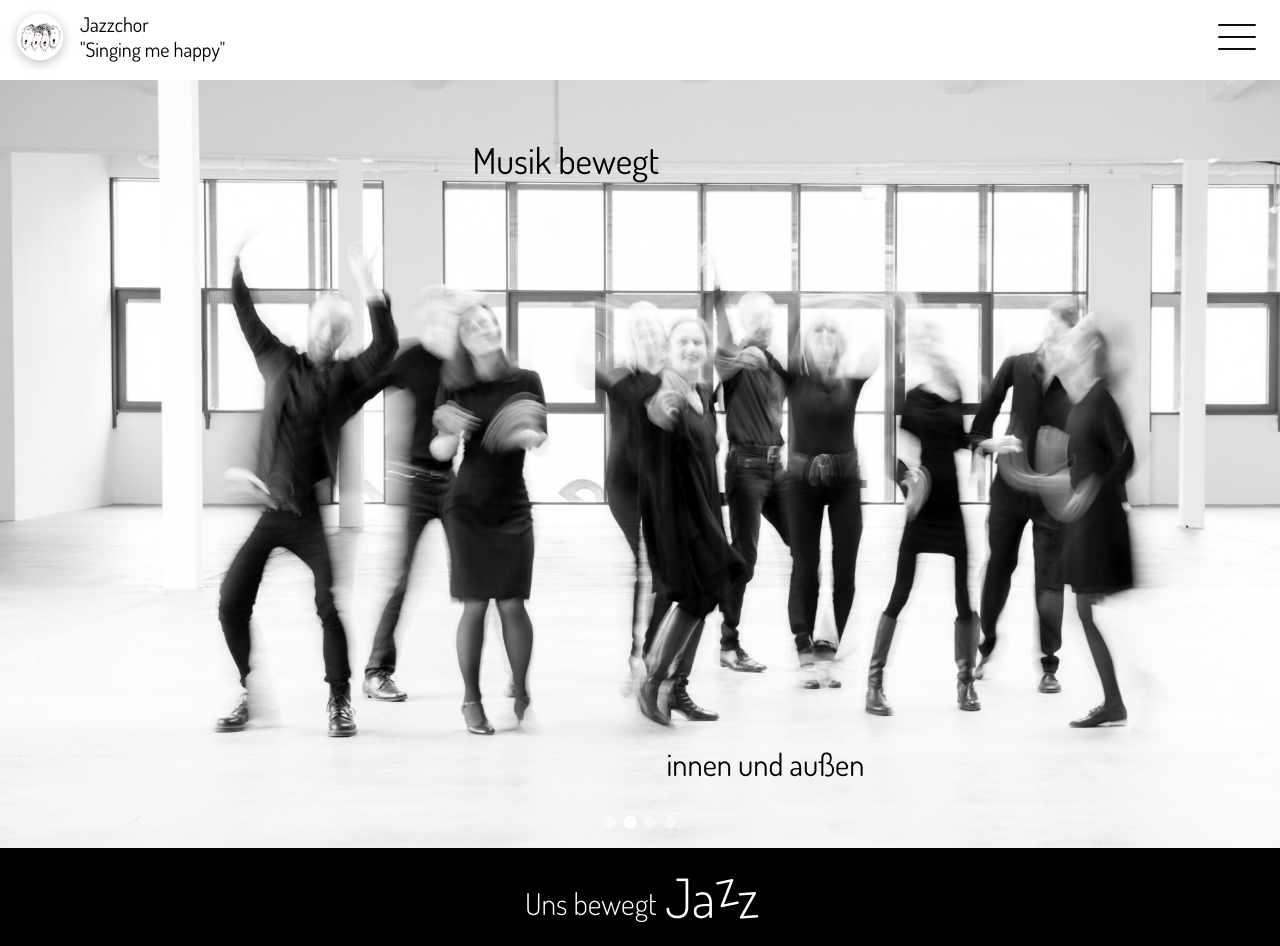
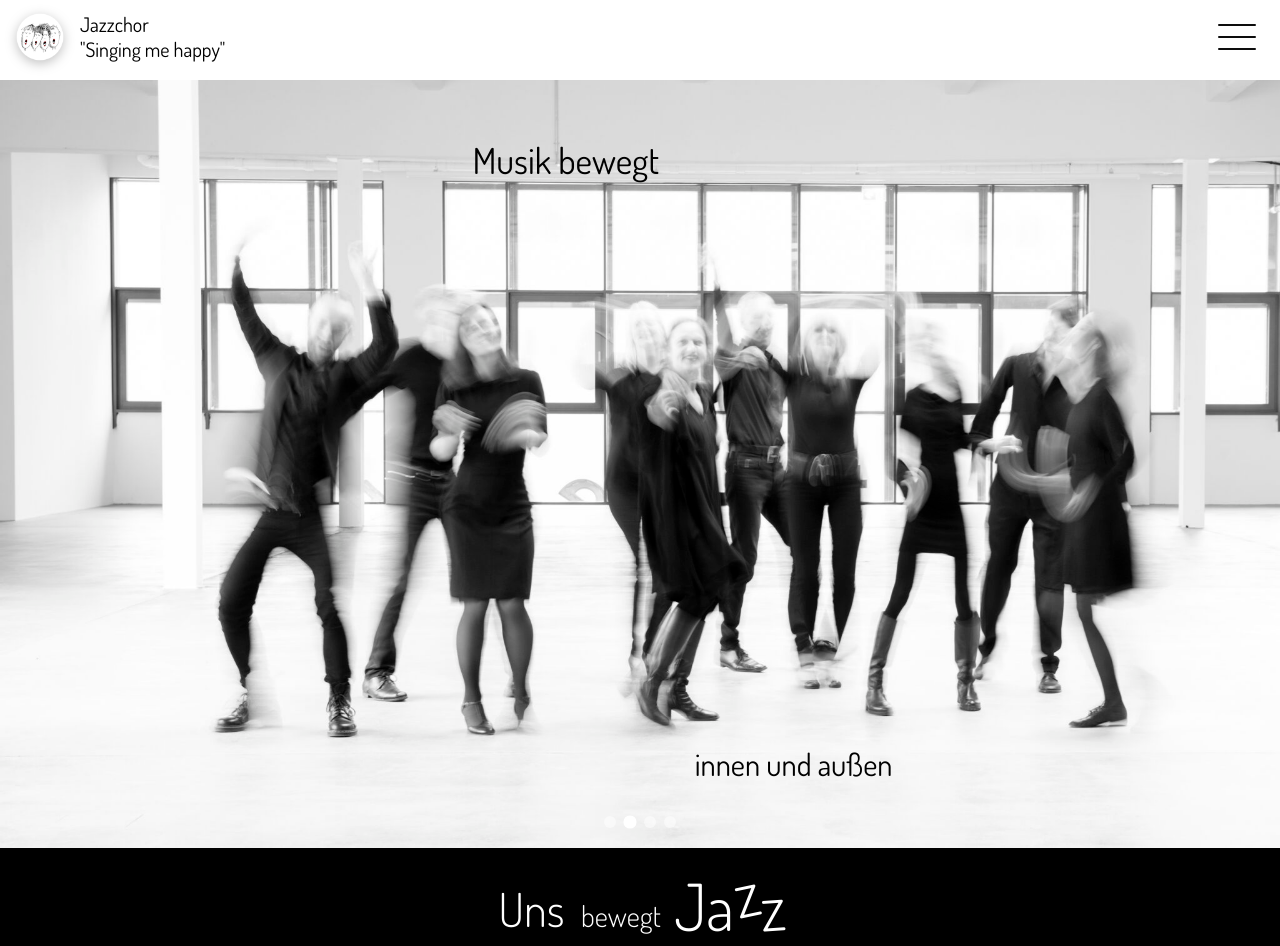
Before and after one commit to NinaHahne/singingmehappy, a SvelteKit app: page / in a window 1280 px wide. Shown: the top 946 px of the page. Built offline with nearby package versions, Linux system fonts and the light colour scheme.

Commit message:
feat: update text formatting and add Chorverband Berlin logo to "Über uns" section

```diff
--- a/src/routes/+page.svelte
+++ b/src/routes/+page.svelte
@@ -35,7 +35,7 @@
       Musik bewegt
     </p>
 
-    <p class="pointer-events-auto absolute bottom-[8%] left-1/2 ml-[9.8cqw] -translate-x-1/2 text-[2.4cqw] font-normal">
+    <p class="pointer-events-auto absolute bottom-[8%] left-1/2 ml-[12cqw] -translate-x-1/2 text-[2.4cqw] font-normal">
       innen und außen
     </p>
   </div>
@@ -57,9 +57,9 @@
   </div>
 </section> -->
 
-<section class="flex h-[100px] w-full items-center justify-center bg-black">
-  <p id="uns-bewegt-jazz" class="text-center text-2xl font-light text-white md:text-2xl xl:text-3xl">
-    Uns bewegt <span>Ja</span><span>z</span><span>z</span>
+<section class="flex h-[100px] w-full items-center justify-center bg-black lg:h-[120px]">
+  <p id="uns-bewegt-jazz" class="text-center text-3xl font-light text-white md:text-3xl xl:text-4xl">
+    <span>Uns</span> <span>bewegt</span> <span>Ja</span><span>z</span><span>z</span>
   </p>
 </section>
 
@@ -130,21 +130,30 @@
   #uns-bewegt-jazz span {
     position: relative;
     display: inline-block;
-    font-size: 1.8em;
-    /* font-weight: 300; */
   }
   #uns-bewegt-jazz span:nth-child(1) {
+    font-size: 1.3em;
+    margin-right: 0.2em;
+  }
+  #uns-bewegt-jazz span:nth-child(2) {
+    font-size: 0.8em;
+    margin-right: 0.1em;
+  }
+  #uns-bewegt-jazz span:nth-child(3) {
     left: 0.05em;
     top: 0.07em;
+    font-size: 1.8em;
   }
-  #uns-bewegt-jazz span:nth-child(2) {
+  #uns-bewegt-jazz span:nth-child(4) {
     left: 0.04em;
     bottom: 0.15em;
     transform: rotate(-12deg);
+    font-size: 1.8em;
   }
-  #uns-bewegt-jazz span:nth-child(3) {
+  #uns-bewegt-jazz span:nth-child(5) {
     left: 0.06em;
     top: 0.07em;
     transform: rotate(-4deg);
+    font-size: 1.8em;
   }
 </style>
--- a/src/routes/datenschutz/+page.svelte
+++ b/src/routes/datenschutz/+page.svelte
@@ -17,7 +17,7 @@
       <div class="space-y-3">
         <h4 class="">1. Verantwortlicher für die Datenverarbeitung</h4>
 
-        <p>Brigitte Asche / „Singing me happy“ e.V.</p>
+        <p>Brigitte Asche / "Singing me happy" e.V.</p>
 
         <div class="space-y-1">
           <p>Adresse:</p>
--- a/src/routes/impressum/+page.svelte
+++ b/src/routes/impressum/+page.svelte
@@ -16,7 +16,7 @@
       <div class="flex flex-col gap-4 md:flex-row md:items-start md:gap-16">
         <!-- Linke Spalte -->
         <div class="flex-1 space-y-4">
-          <h4>„Singing me happy“ e.V.</h4>
+          <h4>"Singing me happy" e.V.</h4>
 
           <div class="space-y-1">
             <p>c/o Brigitte Asche</p>
@@ -73,7 +73,7 @@
             <p>Ali Ghandschi,</p>
             <p>Werner Scholz</p>
             <p>und Mitglieder von</p>
-            <p>„Singing me happy“</p>
+            <p>"Singing me happy"</p>
           </div>
         </div>
       </div>
--- a/src/routes/ueber-uns/+page.svelte
+++ b/src/routes/ueber-uns/+page.svelte
@@ -63,12 +63,17 @@
           Wir proben jeden Donnerstag von 18:30 bis 20:30 Uhr Uhr im IBZ, nahe des Rüdesheimer Platzes in Wilmersdorf. Derzeit
           sind wir offen für Neuzugänge in allen Stimmgruppen, besonders — wie sollte es anders sein — bei den Männern!
           <br /><br />
-          Wir sind Mitglied im <a href="https://www.chorverband-berlin.de/" target="_blank">Chorverband Berlin</a>.
-          <br />
           Ergänzendes über unser Ensemble erfahrt ihr im
           <a href="https://www.deutschlandfunkkultur.de/singing-me-happy-der-chor-zum-glueck-100.html" target="_blank"
             >Deutschlandfunk Kultur-Beitrag</a
           >.
+          <br /><br />
+          Wir sind Mitglied im <a href="https://www.chorverband-berlin.de/" target="_blank">Chorverband Berlin</a>.
+          <img
+            src="/images/CVB_Logo_2018_1c_schwarz-scaled.jpg"
+            alt="Logo Chorverband Berlin"
+            class="ml-4 inline h-16 w-auto"
+          />
         </p>
       </div>
     </div>
@@ -95,8 +100,9 @@
         authentisch und mit Freude zu entfalten – egal ob beim Singen nach Noten, beim Improvisieren oder beim Entdecken
         neuer Klangmöglichkeiten. Was für ihn zählt: Neugier, Klang, Gemeinschaft – und Spaß am Singen.
         <br /><br />
-        Tobias übernahm im November 2025 die Chorleitung von “Singing me happy“. Seine Energie und gute Laune setzt er dazu
-        ein, die große eigene Leidenschaft für Musik zu teilen und den “Funken“ überspringen zu lassen.
+        Nach 7 Jahren erfolgreicher Zusammenarbeit mit Martin Hagen übernahm Tobias im November 2025 die Chorleitung. Seine
+        Energie und gute Laune setzt er dazu ein, die große eigene Leidenschaft für Musik zu teilen und den “Funken“ überspringen
+        zu lassen.
       </p>
       <div
         class="sticky top-20 flex h-auto w-[75%] flex-shrink-0 flex-col items-end self-end md:h-[12lh] md:w-auto md:self-start"
```
Also changed, not shown: static/images/CVB_Logo_2018_1c_schwarz-scaled.jpg (added).
